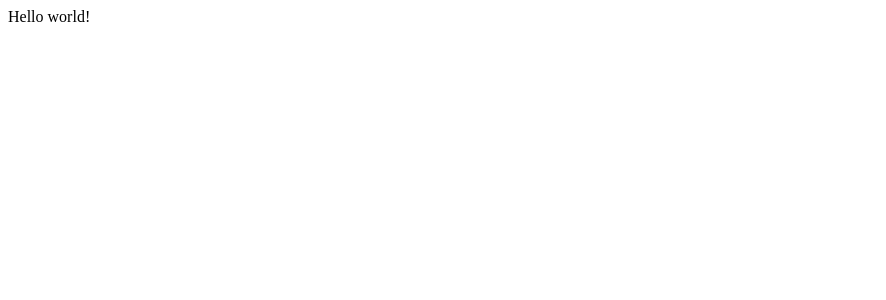
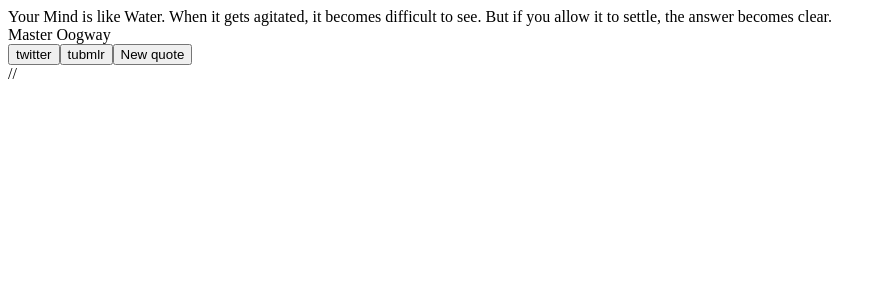
Before and after one commit to agsafronenko/random-quote-machine, a React (Create React App) app: page / in a window 1280 px wide. Shown: the top 300 px of the page, without its empty margins (0-886 px from the left). Built offline with nearby package versions, Linux system fonts and the light colour scheme.

Commit message:
adding store

```diff
--- a/package.json
+++ b/package.json
@@ -9,7 +9,9 @@
     "@testing-library/user-event": "^13.5.0",
     "react": "^18.2.0",
     "react-dom": "^18.2.0",
+    "react-redux": "^8.0.4",
     "react-scripts": "5.0.1",
+    "redux": "^4.2.0",
     "web-vitals": "^2.1.4"
   },
   "scripts": {
--- a/public/index.html
+++ b/public/index.html
@@ -17,7 +17,6 @@
   </head>
   <body>
     <div id="root"></div>
-
     <script src="https://cdn.freecodecamp.org/testable-projects-fcc/v1/bundle.js"></script>
   </body>
 </html>
--- a/src/App.js
+++ b/src/App.js
@@ -1,7 +1,24 @@
-import quotes from "./Quotes";
+import { useSelector, useDispatch } from "react-redux";
+import { NEW_QUOTE } from "./store";
 
 function App() {
-  return <div>Hello world!</div>;
+  let current = useSelector((state) => state);
+  let dispatch = useDispatch();
+  let handleNewQuote = () => {
+    dispatch({ type: NEW_QUOTE });
+  };
+
+  return (
+    <div id="quote-box">
+      <div id="text">{current.quote}</div>
+      <div id="author">{current.author}</div>
+      <button id="tweet-quote">twitter</button>
+      <button>tubmlr</button>
+      <button id="new-quote" onClick={handleNewQuote}>
+        New quote
+      </button>
+    </div>
+  );
 }
 
 export default App;
--- a/src/Quotes.js
+++ b/src/Quotes.js
@@ -81,5 +81,4 @@ const quotes = [
   },
 ];
 
-console.log("quotes length", quotes.length);
 export default quotes;
--- /dev/null
+++ b/src/functions.js
@@ -0,0 +1,16 @@
+import quotes from "./Quotes";
+
+let current = "";
+let previous = "";
+function FindNewQuote() {
+  let randomIndex = Math.floor(Math.random() * 3);
+  if (randomIndex === previous) {
+    FindNewQuote();
+  } else {
+    current = quotes[randomIndex];
+    previous = randomIndex;
+  }
+}
+FindNewQuote();
+
+export { current, previous, FindNewQuote };
--- a/src/index.js
+++ b/src/index.js
@@ -1,10 +1,15 @@
 import React from "react";
 import ReactDOM from "react-dom/client";
 import App from "./App";
+import store from "./store";
+import { Provider } from "react-redux";
 
 const root = ReactDOM.createRoot(document.getElementById("root"));
 root.render(
-  <React.StrictMode>
-    <App />
-  </React.StrictMode>
+  <Provider store={store}>
+    <React.StrictMode>
+      <App />
+    </React.StrictMode>
+    //{" "}
+  </Provider>
 );
--- /dev/null
+++ b/src/store.js
@@ -0,0 +1,23 @@
+import { legacy_createStore as createStore } from "redux";
+import { current, FindNewQuote } from "./functions";
+
+let initialState = {
+  quote: current.quote,
+  author: current.author,
+};
+
+export const NEW_QUOTE = "NEW_QUOTE";
+
+const quoteReducer = (state = initialState, action) => {
+  if (action.type === NEW_QUOTE) {
+    FindNewQuote();
+    return {
+      quote: current.quote,
+      author: current.author,
+    };
+  }
+  return state;
+};
+
+const store = createStore(quoteReducer);
+export default store;
```
Also changed, not shown: 1 other file (tests, documents, lock files or other folders).
